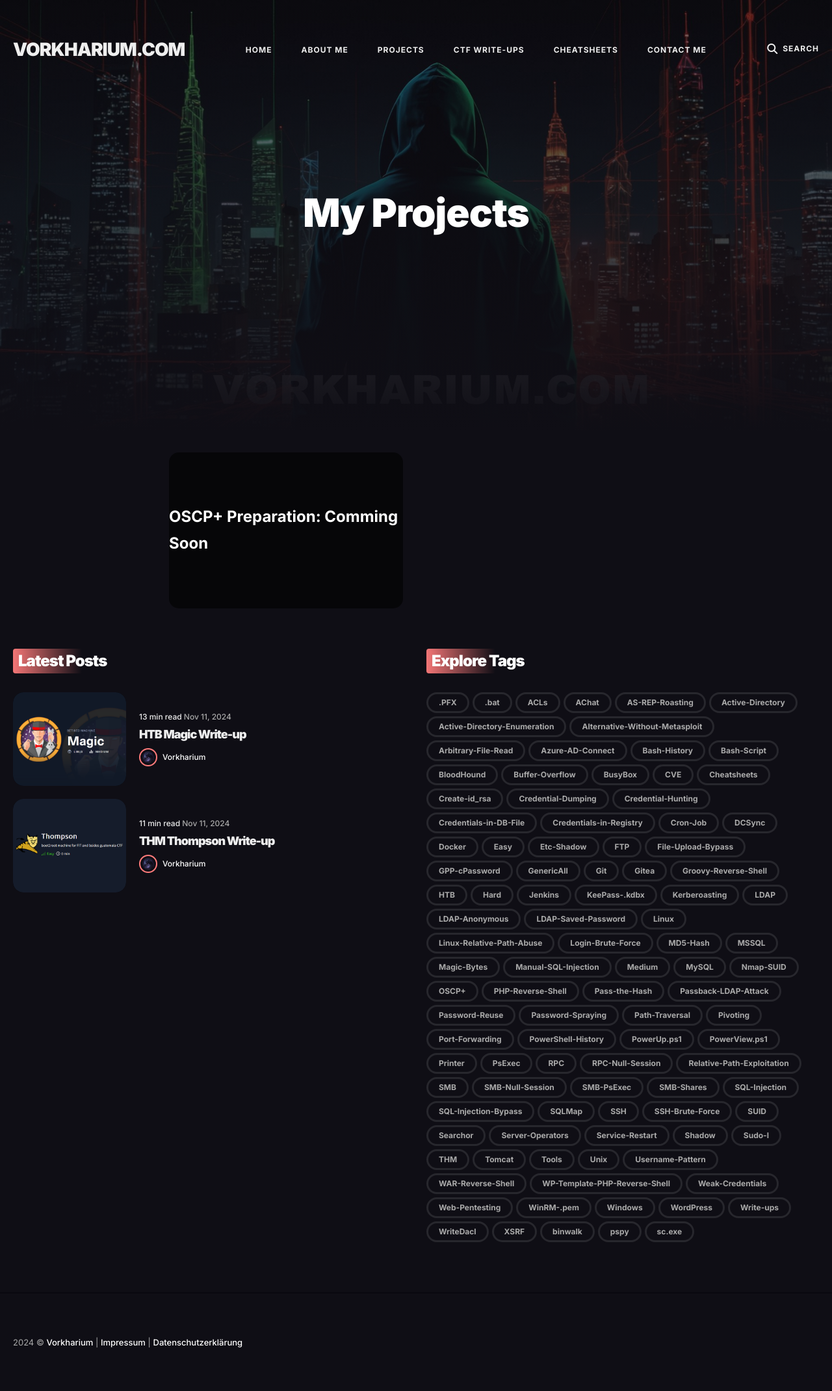
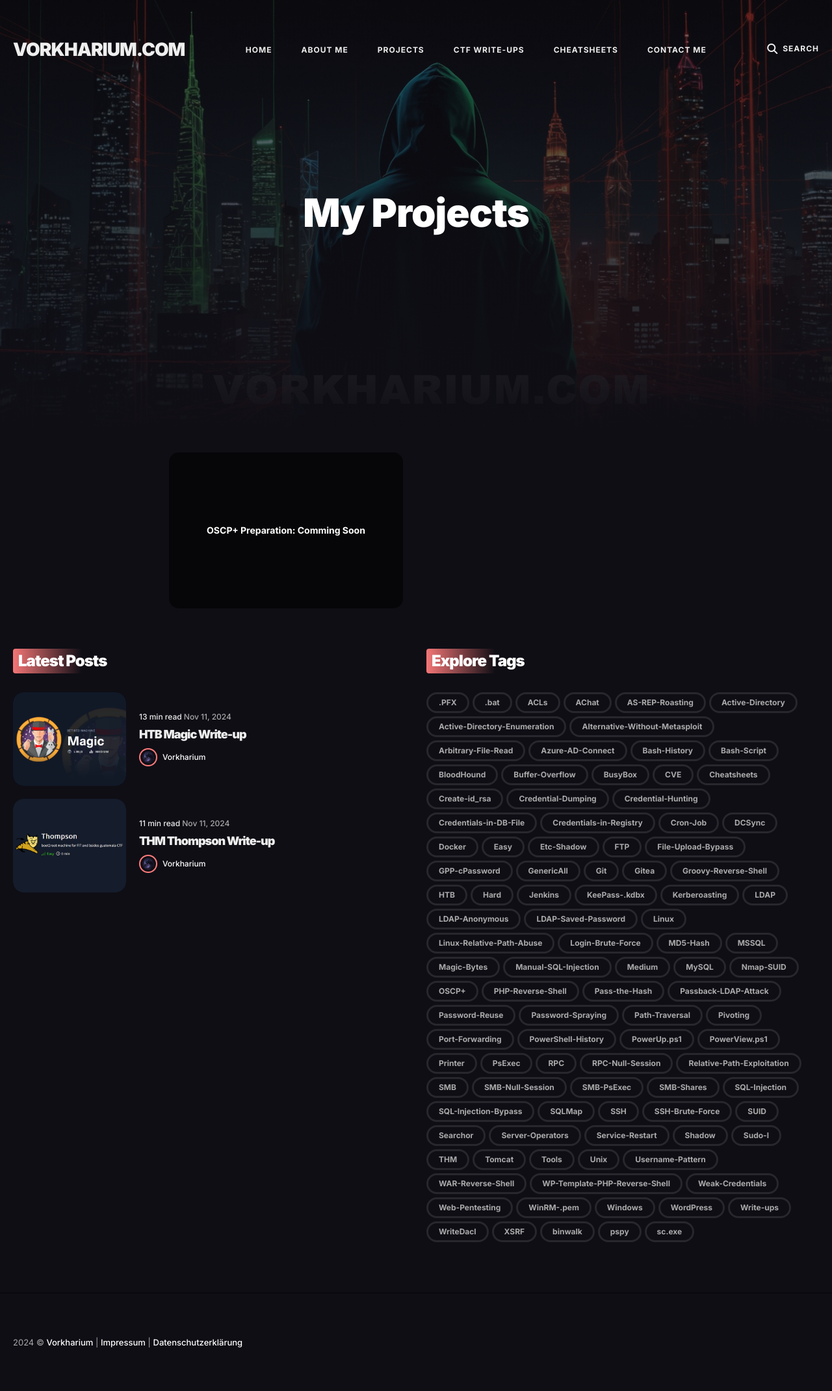
Before and after one commit to Vorkharium/vorkharium.github.io, a Jekyll site: the page built from _pages/projects.md, in a window 1280 px wide. Shown: the whole page at 65% size. Built offline with Jekyll 4.4.1, drawn with Linux system fonts in a browser that asks for light colours.

Commit message:
Update projects.md

```diff
--- a/_pages/projects.md
+++ b/_pages/projects.md
@@ -5,7 +5,7 @@ permalink: /projects/
 image: '/images/01.jpg'
 ---
 <div style="position: relative; display: inline-block; margin-bottom: 5px; width: 360px; height: 240px; background-color: rgba(0, 0, 0, 0.6); border-radius: 15px; display: flex; align-items: center; justify-content: center;">
-    <span style="color: white; font-size: 24px; font-weight: bold;">
+    <span style="color: white; font-size: 14px; font-weight: bold;">
         OSCP+ Preparation: Comming Soon
     </span>
 </div>
```
